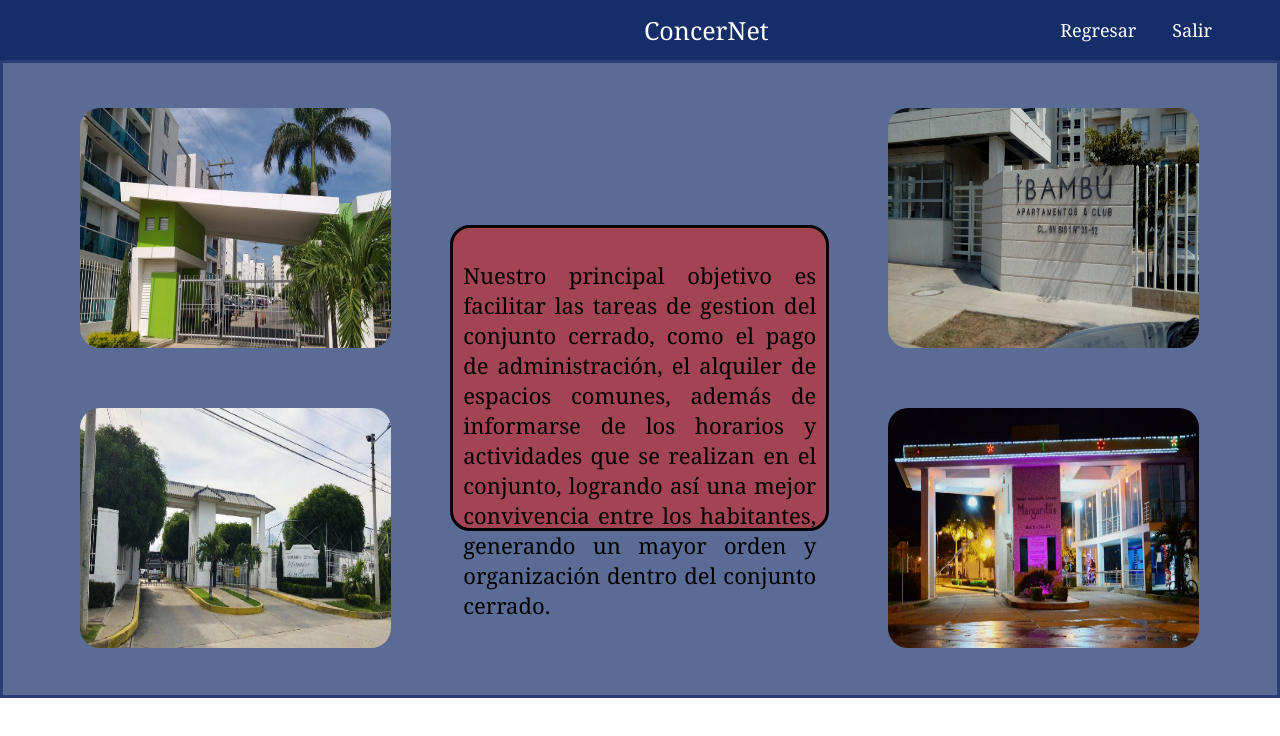
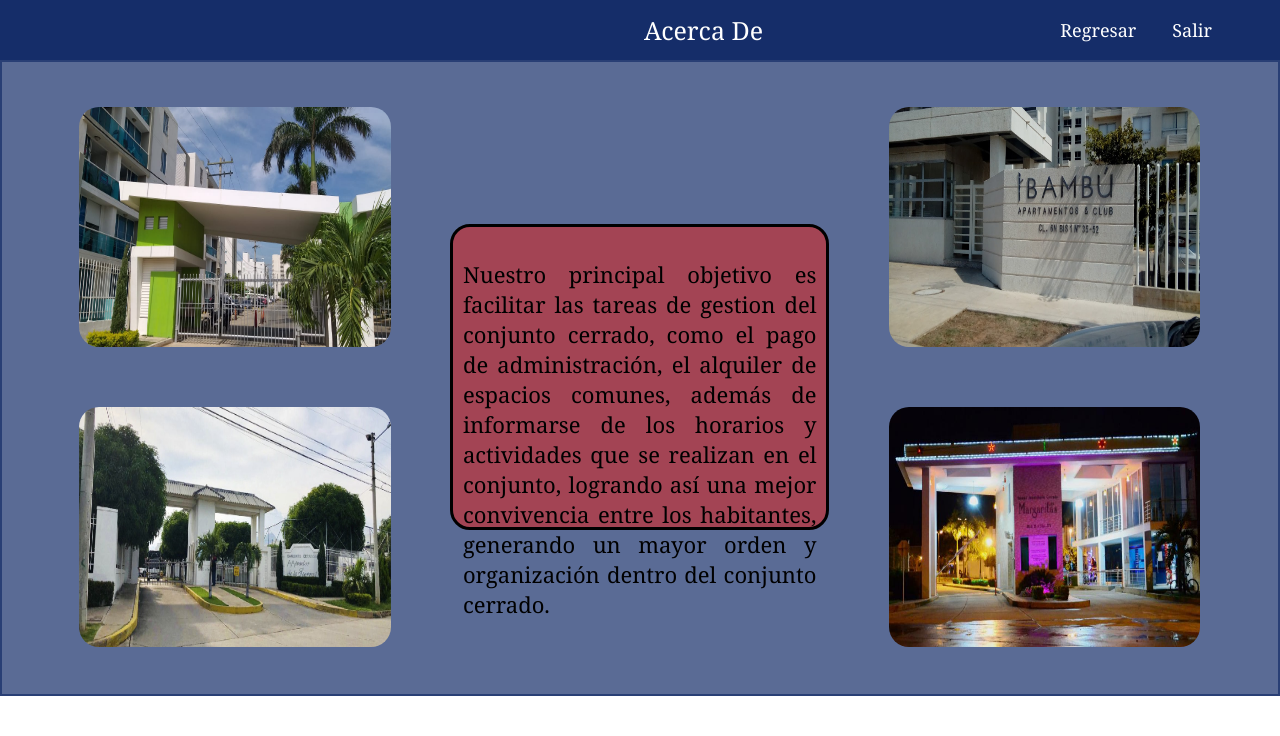
Before and after one commit to AndresG0C/App-Web, a React (Create React App) app in the folder app-web/: page /AcercaDe in a window 1280 px wide. Shown: the top 736 px of the page. Built offline with nearby package versions, Linux system fonts and the light colour scheme.

Commit message:
Algunas Actualizaciones finales

```diff
--- a/app-web/src/Css/Dashboard.css
+++ b/app-web/src/Css/Dashboard.css
@@ -1,7 +1,8 @@
 .container {
     background-color: rgba(21, 45, 105, 0.7);
     margin: 0;
-    border: 3px solid rgba(21, 45, 105, 0.7);
+    border: 2px solid rgba(21, 45, 105, 0.7);
+    height: 632px;
 }
 
 .infos {
@@ -32,7 +33,7 @@
     position: absolute;
     width: 30%;
     height: 48%;
-    right: 2.5%;
+    right: 2%;
     top: 22%;
     border-radius: 20px;
     transition: 0.5s ease;
@@ -46,7 +47,7 @@
     position: absolute;
     width: 26%;
     height: 55%;
-    left: 36.2%;
+    left: 36.4%;
     top: 17%;
     border: 3px solid black;
     border-radius: 20px;
--- a/app-web/src/Css/Espacios.css
+++ b/app-web/src/Css/Espacios.css
@@ -136,5 +136,4 @@
 
 .t_horarios {
     font-size: 25px;
-
 }
--- a/app-web/src/Css/Login.css
+++ b/app-web/src/Css/Login.css
@@ -2,8 +2,8 @@
     background-color: rgba(21, 45, 105, 0.7);
     margin: 0;
     border: 2px solid rgba(21, 45, 105, 0.7);
-    width: 100;
-    height: 632px;
+
+    height: 630px;
 }
 
 .t_login {
--- a/app-web/src/Paginas/AcercaDe.jsx
+++ b/app-web/src/Paginas/AcercaDe.jsx
@@ -17,7 +17,7 @@ const Espacios = () => {
                     </li>
 
                     <li className='l_concernet'>
-                        <Link className="direccion" to="/AcercaDe">ConcerNet</Link>
+                        <Link className="direccion" to="/AcercaDe">Acerca De</Link>
                     </li>
 
                     <div id="Nav_AcercaDe">
--- a/app-web/src/Paginas/Espacios.jsx
+++ b/app-web/src/Paginas/Espacios.jsx
@@ -17,7 +17,7 @@ const Espacios = () => {
                     </li>
 
                     <li className='l_concernet'>
-                        <Link className="direccion" to="/Espacios">ConcerNet</Link>
+                        <Link className="direccion" to="/Espacios">Espacios</Link>
                     </li>
 
                     <div id="Nav_AcercaDe">
--- a/app-web/src/Paginas/Login.jsx
+++ b/app-web/src/Paginas/Login.jsx
@@ -39,7 +39,7 @@ const Login = () => {
             <nav>
                 <ul>
                     <li className='t_login'>
-                        <Link className="direccion" to="/Espacios">ConcerNet</Link>
+                        <Link className="direccion" to="/Login">ConcerNet</Link>
                     </li>
                 </ul>
             </nav>
```
